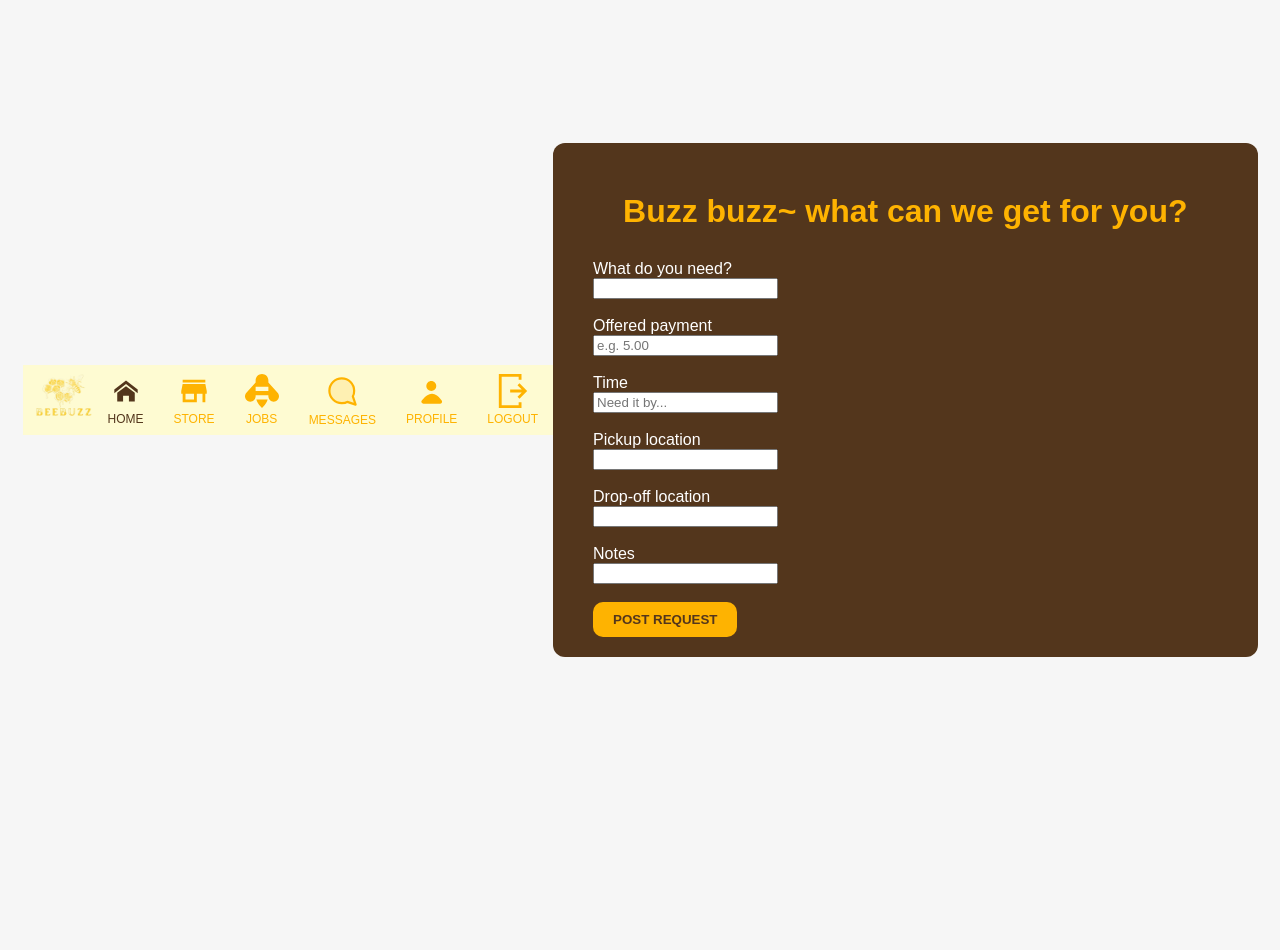
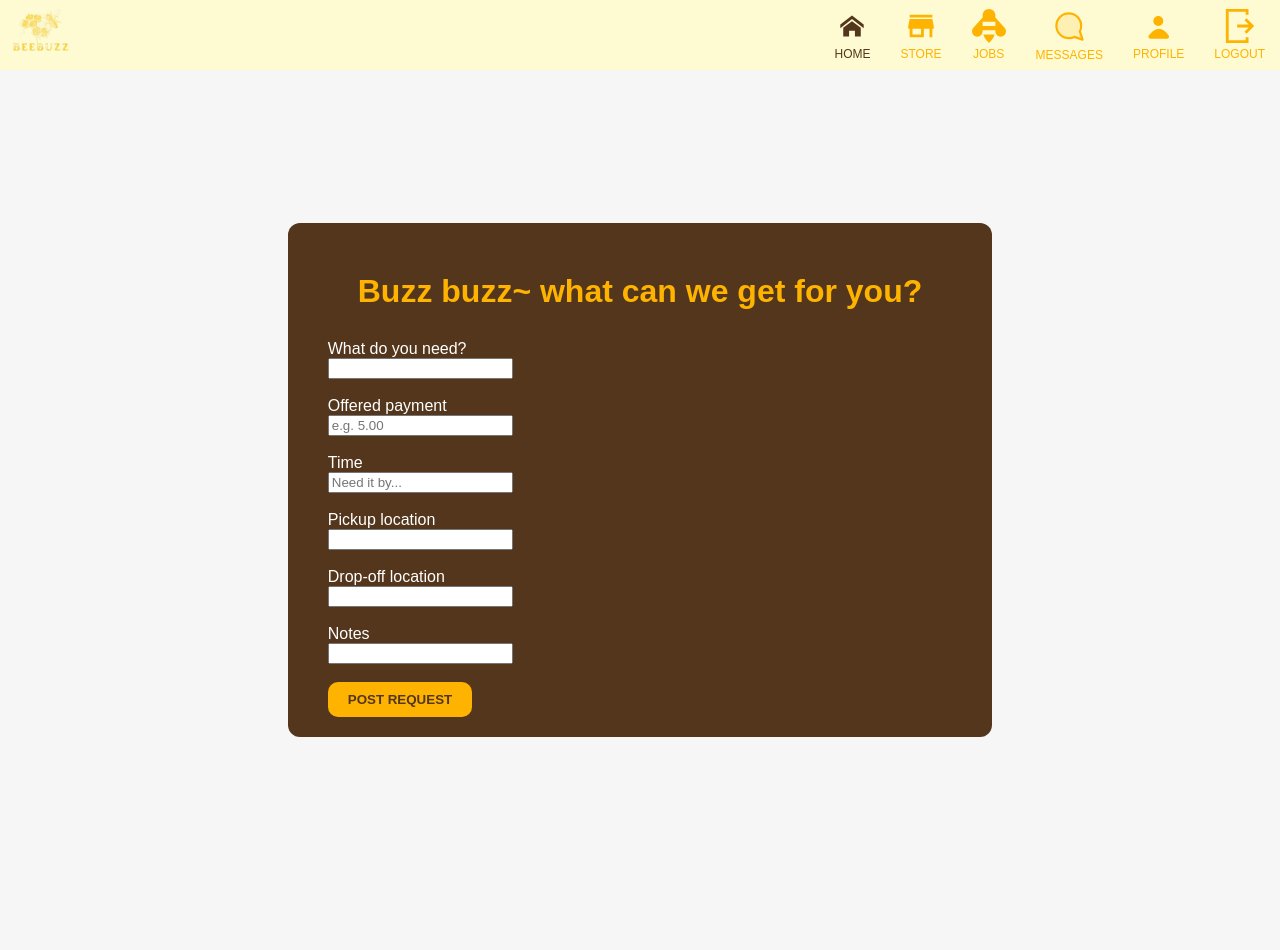
Before and after one commit to aleesssa/BeeBuzz, a Flask app: page /request/ in a window 1280 px wide. Before the commit the page ends 657 px from the top, so only its background shows below. Run offline with Flask 3, Linux system fonts and the light colour scheme.

Commit message:
fix ui to be centered

```diff
--- a/static/css/request.css
+++ b/static/css/request.css
@@ -1,7 +1,4 @@
 body{
-        height: 100vh;
-        margin: 0;
-        display: flex;
         justify-content: center;
         align-items: center;
         color: white;
@@ -252,3 +249,11 @@ select:focus {
     color: #FEB301;
     border-color: #FEB301;
 }
+
+.center_wrapper {
+    min-height: calc(100vh - 60px);
+    display: flex;
+    justify-content: center;
+    align-items: center;
+    padding: 40px 20px 100px;
+}
--- a/templates/request.html
+++ b/templates/request.html
@@ -6,6 +6,7 @@
     </head>
 
     <body>
+        <div class="center_wrapper">
         <div class ="box">
         <h1>Buzz buzz~ what can we get for you?</h1>
 
@@ -27,6 +28,7 @@
         <input type="submit" value="POST REQUEST" class="submit_button">
         </form>
         </div>
+        </div>
     </body>
 
 {% endblock %}
--- a/templates/summaryreq.html
+++ b/templates/summaryreq.html
@@ -6,6 +6,7 @@
     </head>
 
     <body>
+        <div class="center_wrapper">
         <div class ='box'>
         <h1>YOUR REQUEST</h1>
         <div class="label">What do you need?</div>
@@ -43,8 +44,11 @@
         <form method="POST" action="{{ url_for('request_bp.cancel_request', request_id=request_id) }}">
          <input type="submit" value="CANCEL REQUEST" class="cancel_button">
         </form>
+
+        <a class="vdetails_button" href="{{ url_for('request_bp.track_status', request_id=data.id) }}">TRACK STATUS</a>
         </div>
 
+        </div>
         </div>
 
     </body>
--- a/templates/update.html
+++ b/templates/update.html
@@ -5,6 +5,7 @@
 </head>
 
 <body>
+    <div class="center_wrapper">
     <div class="box">
     <h1>Edit Your Request</h1>
 
@@ -28,5 +29,6 @@
 
         </form>
     </div>
+    </div>
 </body>
 {% endblock %}
```
